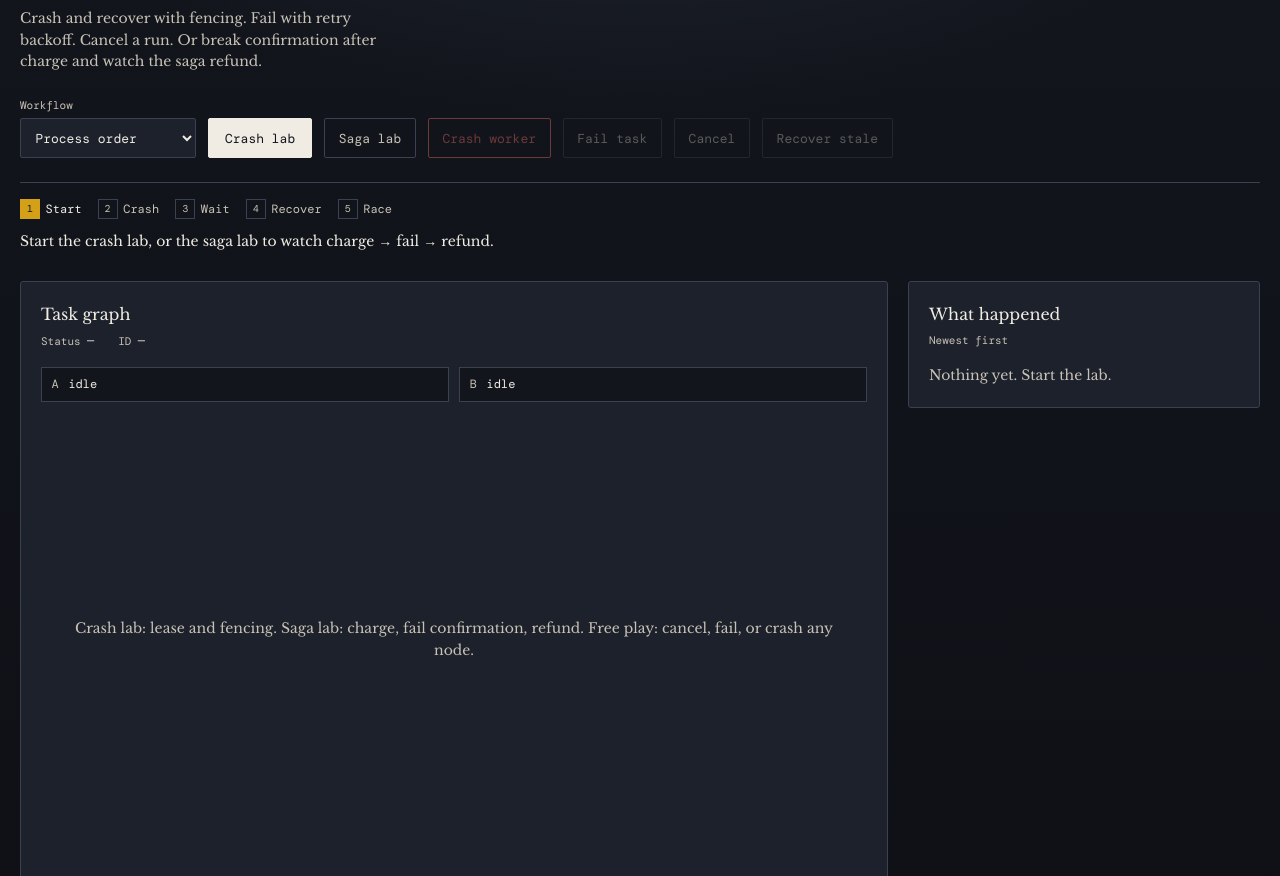
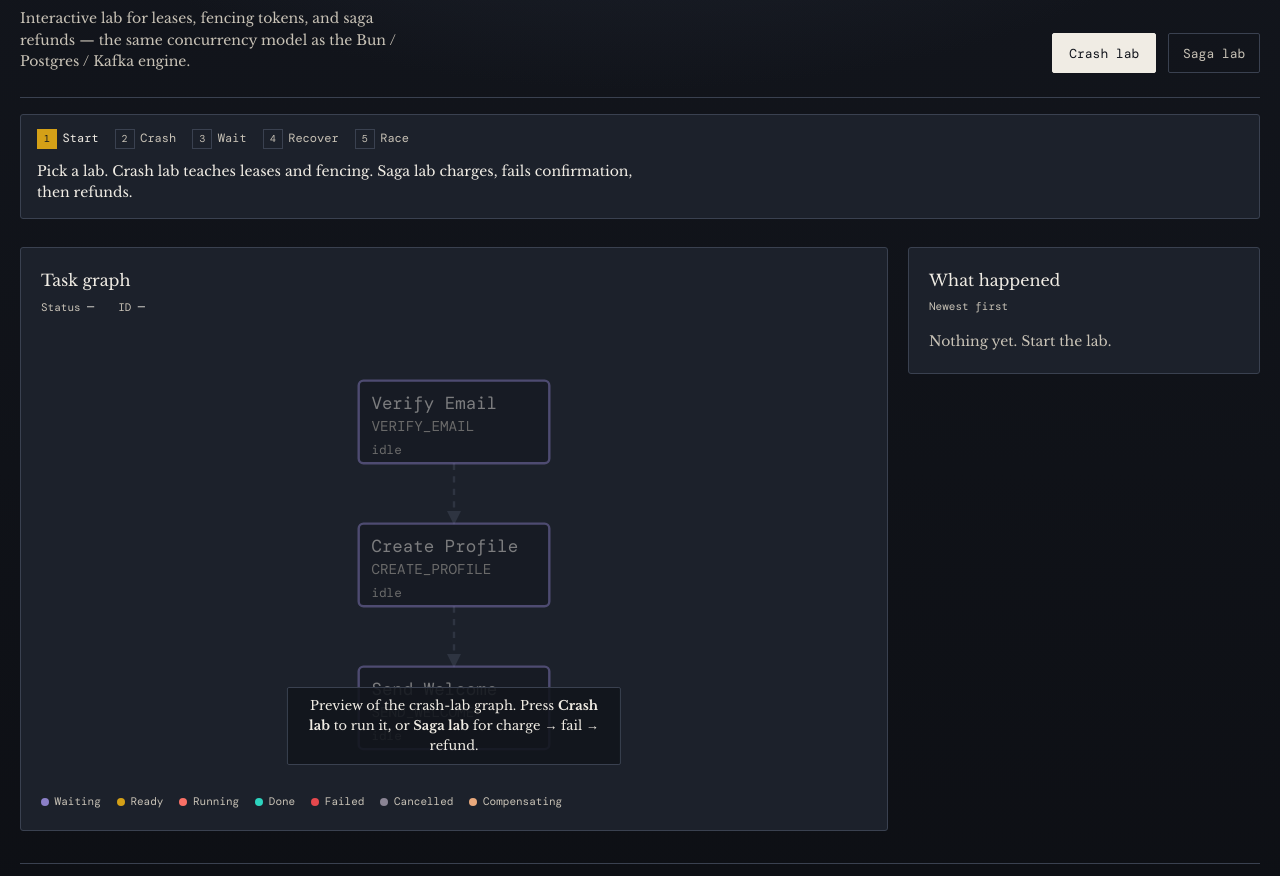
Before and after one commit to vinaybadgujar102/mini-temporal, a website: page engine/demo/index.html in a window 1280 px wide. Shown: the part 73-949 px from the top of the page. Drawn offline with nearby package versions, Linux system fonts and the light colour scheme.

Commit message:
update demo

```diff
--- a/engine/demo/app.js
+++ b/engine/demo/app.js
@@ -128,10 +128,10 @@ export const PRESETS = {
   },
 };
 
-const ACTIVITY_MS = 4200;
-const OUTBOX_MS = 400;
-const LEASE_MS = 5000;
-const HEARTBEAT_MS = 1200;
+const ACTIVITY_MS = 2800;
+const OUTBOX_MS = 280;
+const LEASE_MS = 3000;
+const HEARTBEAT_MS = 900;
 const PAYMENT_AMOUNT = 4999;
 const WAIT_SLICE = 80;
 
@@ -1318,32 +1318,49 @@ export function labPhase(engine, now = Date.now(), finishedLab = false) {
   if (engine.workflowStatus === "COMPLETED") return "lab-done";
   if (engine.dyingAttempt(now)) return "wait-lease";
   if (engine.staleAttempts().length) return "recover";
+  // After the teaching crash, stay on "watch" through the dual-claim retry
+  // (attemptCount is still 1 while the recovered task sits READY).
+  if (engine.labCrashUsed) return "watch";
   const verify = engine.tasks.get("verify");
   if (verify?.status === "RUNNING" && verify.attemptCount === 1) return "crash";
-  if ((verify?.attemptCount ?? 0) >= 2) return "watch";
   if (engine.tasks.size > 0) return "queued";
   return "start";
 }
 
 const NARRATION = {
-  idle: "Start the crash lab, or the saga lab to watch charge → fail → refund.",
+  idle: "Pick a lab. Crash lab teaches leases and fencing. Saga lab charges, fails confirmation, then refunds.",
   queued: "Verify Email is queued. Worker A will claim it.",
-  crash: "Verify Email will not finish by itself. Press Crash worker (or the pulsing node).",
-  "wait-lease": "Worker is dead. Recover is armed — it runs when the lease hits 0. Click it now to queue.",
-  recover: "Lease expired. Press Recover stale. A and B then race the retry.",
-  watch: "Retry is in flight. One consumer wins, the other skips. Rest of the graph runs to done.",
-  "lab-done": "Lab done. Run crash or saga again, or free-play any workflow.",
-  free: "Free play. Crash, fail, or cancel a running workflow. Fail a task after charge to see refund.",
+  crash: "Verify Email waits for you. Press Crash worker (or the pulsing node).",
+  "wait-lease": "Worker is dead. Press Recover stale now — it queues until the lease hits 0.",
+  recover: "Lease expired. Press Recover stale. Workers A and B race the retry.",
+  watch: "Race in flight. One worker wins the claim; the other skips. Graph finishes.",
+  "lab-done": "Lab done. Run crash or saga again, or free-play any workflow below.",
+  free: "Free play. Crash, fail, or cancel. Fail a task after charge to see refund.",
   "free-done": "Workflow finished. Start another, switch workflow, or run a lab again.",
   "free-failed": "Workflow failed. Compensations finished. Start another run.",
   "free-cancelled": "Workflow cancelled. Open tasks stopped; in-flight claims are fenced out.",
   "free-compensating": "Undoing completed work (refund). Workflow ends FAILED when done.",
-  "saga-run": "Charge and reserve run first. Confirmation will wait for both.",
-  "saga-wait-email": "Charge and reserve done. Confirmation is next — it will fail on purpose.",
-  "saga-fail": "Confirmation is running. Press Fail task (or wait — lab fails it for you).",
-  "saga-compensate": "Permanent failure. Saga refunds the charge, then workflow fails.",
+  "saga-run": "Charge and reserve run first. Confirmation waits for both.",
+  "saga-wait-email": "Charge and reserve done. Confirmation is next — it fails on purpose.",
+  "saga-fail": "Confirmation is running. Lab fails it for you (or press Fail task).",
+  "saga-compensate": "Permanent failure. Saga refunds the charge, then the workflow fails.",
   "saga-done": "Saga done. Payment refunded. Run again or try free play.",
 };
+
+const CRASH_BEATS = [
+  { id: "start", label: "Start" },
+  { id: "crash", label: "Crash" },
+  { id: "wait-lease", label: "Wait" },
+  { id: "recover", label: "Recover" },
+  { id: "watch", label: "Race" },
+];
+
+const SAGA_BEATS = [
+  { id: "run", label: "Charge" },
+  { id: "fail", label: "Fail" },
+  { id: "refund", label: "Refund" },
+  { id: "done", label: "Done" },
+];
 
 function beatForPhase(phase) {
   if (phase === "idle" || phase === "queued" || phase === "start") return "start";
@@ -1351,10 +1368,34 @@ function beatForPhase(phase) {
   if (phase === "wait-lease") return "wait-lease";
   if (phase === "recover") return "recover";
   if (phase === "watch" || phase === "lab-done") return "watch";
+  if (phase === "saga-run" || phase === "saga-wait-email") return "run";
+  if (phase === "saga-fail") return "fail";
+  if (phase === "saga-compensate") return "refund";
+  if (phase === "saga-done") return "done";
   return null;
 }
 
-const BEAT_ORDER = ["start", "crash", "wait-lease", "recover", "watch"];
+function beatsForPhase(phase, engine) {
+  if (engine?.runKind === "saga" || String(phase).startsWith("saga")) {
+    return SAGA_BEATS;
+  }
+  if (
+    engine?.runKind === "lab" ||
+    phase === "idle" ||
+    phase === "lab-done" ||
+    ["queued", "crash", "wait-lease", "recover", "watch", "start"].includes(phase)
+  ) {
+    return CRASH_BEATS;
+  }
+  return null;
+}
+
+const ACTION_PHASES = new Set([
+  "crash",
+  "wait-lease",
+  "recover",
+  "saga-fail",
+]);
 
 // --- UI ---
 
@@ -1379,6 +1420,7 @@ if (typeof document !== "undefined") {
   const dagSvg = $("#dag-svg");
   const dagNodes = $("#dag-nodes");
   const dagEdges = $("#dag-edges");
+  const attemptPanel = $("#attempt-panel");
   const attemptTable = $("#attempt-table");
   const attemptRows = $("#attempt-rows");
   const attemptEmpty = $("#attempt-empty");
@@ -1392,6 +1434,8 @@ if (typeof document !== "undefined") {
   const compEmpty = $("#comp-empty");
   const narration = $("#narration");
   const beats = $("#beats");
+  const guide = $(".guide");
+  const consumers = $("#consumers");
   const engineDetail = $("#engine-detail");
   const engineJson = $("#engine-json");
   const consumerA = $("#consumer-A");
@@ -1400,6 +1444,8 @@ if (typeof document !== "undefined") {
   /** @type {MiniTemporalEngine | null} */
   let engine = null;
   let labDone = false;
+  /** @type {string | null} */
+  let beatsKind = null;
 
   function renderMeta() {
     if (!engine) {
@@ -1415,10 +1461,17 @@ if (typeof document !== "undefined") {
   }
 
   function renderConsumers() {
-    const states = engine?.consumers ?? { A: "idle", B: "idle" };
+    const show = Boolean(engine) && engine.runKind !== "saga";
+    consumers.hidden = !show;
+    if (!show) return;
+
+    const states = engine.consumers;
     const phase = labPhase(engine, Date.now(), labDone);
     let stateB = states.B;
-    if (engine?.runKind === "lab" && (phase === "crash" || phase === "queued" || phase === "wait-lease")) {
+    if (
+      engine.runKind === "lab" &&
+      (phase === "crash" || phase === "queued" || phase === "wait-lease")
+    ) {
       stateB = "waiting for retry";
     }
     consumerA.querySelector(".consumer-state").textContent = states.A;
@@ -1434,24 +1487,40 @@ if (typeof document !== "undefined") {
   function renderGuide() {
     const phase = labPhase(engine, Date.now(), labDone);
     narration.textContent = NARRATION[phase] ?? NARRATION.idle;
+    guide.classList.toggle("needs-you", ACTION_PHASES.has(phase));
+
+    const beatList = beatsForPhase(phase, engine);
+    const showBeats =
+      Boolean(beatList) &&
+      !String(phase).startsWith("free") &&
+      (phase === "idle" ||
+        phase === "lab-done" ||
+        engine?.runKind === "lab" ||
+        engine?.runKind === "saga" ||
+        String(phase).startsWith("saga"));
+
+    beats.hidden = !showBeats;
+    if (!showBeats || !beatList) return;
+
+    const kind = beatList === SAGA_BEATS ? "saga" : "crash";
+    if (beatsKind !== kind) {
+      beatsKind = kind;
+      beats.innerHTML = "";
+      for (const beat of beatList) {
+        const li = document.createElement("li");
+        li.dataset.beat = beat.id;
+        li.textContent = beat.label;
+        beats.appendChild(li);
+      }
+    }
+
+    const order = beatList.map((b) => b.id);
     const currentBeat = beatForPhase(phase);
-    const inCrashLab =
-      engine?.runKind === "lab" &&
-      (engine.workflowStatus === "RUNNING" ||
-        engine.workflowStatus === "COMPLETED");
-    const showBeats =
-      (inCrashLab || (!labDone && !engine)) &&
-      !String(phase).startsWith("free") &&
-      !String(phase).startsWith("saga") &&
-      phase !== "lab-done";
-    beats.hidden = !showBeats;
-    if (!beats.hidden) {
-      const currentIdx = BEAT_ORDER.indexOf(currentBeat ?? "start");
+    const currentIdx = order.indexOf(currentBeat ?? order[0]);
     for (const li of beats.querySelectorAll("[data-beat]")) {
-        const idx = BEAT_ORDER.indexOf(li.dataset.beat);
+      const idx = order.indexOf(li.dataset.beat);
       li.classList.toggle("current", li.dataset.beat === currentBeat);
       li.classList.toggle("done", idx >= 0 && idx < currentIdx);
-      }
     }
   }
 
@@ -1502,7 +1571,12 @@ if (typeof document !== "undefined") {
   }
 
   function renderAttempts() {
-    if (!engine || engine.attempts.length === 0) {
+    if (!engine) {
+      attemptPanel.hidden = true;
+      return;
+    }
+    attemptPanel.hidden = false;
+    if (engine.attempts.length === 0) {
       attemptTable.hidden = true;
       attemptEmpty.hidden = false;
       return;
@@ -1593,17 +1667,21 @@ if (typeof document !== "undefined") {
     }
   }
 
+  function previewPreset() {
+    if (labDone) return PRESETS[presetSelect.value] ?? PRESETS.onboarding;
+    return PRESETS.onboarding;
+  }
+
   function renderDag() {
-    const preset = engine?.definition ?? PRESETS[presetSelect.value];
+    const preview = !engine;
+    const preset = engine?.definition ?? previewPreset();
     dagSvg.setAttribute("viewBox", preset.viewBox);
-
-    if (!engine) {
-      dagEmpty.hidden = false;
-      dagNodes.innerHTML = "";
-      dagEdges.innerHTML = "";
-      return;
-    }
-    dagEmpty.hidden = true;
+    dagEmpty.hidden = !preview;
+    if (preview) {
+      dagEmpty.innerHTML = labDone
+        ? "Pick a workflow, then <strong>Start workflow</strong>, or run a lab again."
+        : "Preview of the crash-lab graph. Press <strong>Crash lab</strong> to run it, or <strong>Saga lab</strong> for charge → fail → refund.";
+    }
 
     const layout = preset.layout;
     const nodeW = 120;
@@ -1614,10 +1692,11 @@ if (typeof document !== "undefined") {
       for (const dep of taskDef.dependsOn ?? []) {
         const from = layout[dep];
         const to = layout[taskDef.id];
-        const depTask = engine.tasks.get(dep);
+        const depTask = engine?.tasks.get(dep);
         const line = document.createElementNS("http://www.w3.org/2000/svg", "path");
         line.setAttribute("class", "dag-edge");
-        if (depTask?.status === "COMPLETED") line.classList.add("active");
+        if (preview) line.classList.add("waiting");
+        else if (depTask?.status === "COMPLETED") line.classList.add("active");
         else line.classList.add("waiting");
 
         const x1 = from.x + nodeW / 2;
@@ -1635,37 +1714,44 @@ if (typeof document !== "undefined") {
 
     dagNodes.innerHTML = "";
     for (const taskDef of preset.tasks) {
-      const task = engine.tasks.get(taskDef.id);
+      const task = engine?.tasks.get(taskDef.id);
       const pos = layout[taskDef.id];
       const g = document.createElementNS("http://www.w3.org/2000/svg", "g");
-      g.setAttribute("class", `dag-node ${task.status.toLowerCase()}`);
+      const statusName = preview ? "pending" : task.status.toLowerCase();
+      g.setAttribute(
+        "class",
+        `dag-node ${statusName}${preview ? " preview" : ""}`,
+      );
       g.setAttribute("transform", `translate(${pos.x}, ${pos.y})`);
-      g.dataset.key = task.key;
-      if (engine.canCrash(task.key)) g.classList.add("crashable");
+      if (task) g.dataset.key = task.key;
+      if (engine && engine.canCrash(task.key)) g.classList.add("crashable");
 
       const rect = document.createElementNS("http://www.w3.org/2000/svg", "rect");
       rect.setAttribute("width", String(nodeW));
       rect.setAttribute("height", String(nodeH));
       rect.setAttribute("rx", "3");
-      if (task.status === "RUNNING") rect.classList.add("pulse");
+      if (!preview && task.status === "RUNNING") rect.classList.add("pulse");
 
       const label = document.createElementNS("http://www.w3.org/2000/svg", "text");
       label.setAttribute("class", "dag-node-label");
       label.setAttribute("x", "8");
       label.setAttribute("y", "18");
-      label.textContent = task.name;
+      label.textContent = taskDef.name;
 
       const type = document.createElementNS("http://www.w3.org/2000/svg", "text");
       type.setAttribute("class", "dag-node-type");
       type.setAttribute("x", "8");
       type.setAttribute("y", "32");
-      type.textContent = task.type;
-
-      const attempt = engine.currentAttemptFor(task);
+      type.textContent = taskDef.type;
+
       const status = document.createElementNS("http://www.w3.org/2000/svg", "text");
       status.setAttribute("class", "dag-node-status");
       status.setAttribute("x", "8");
       status.setAttribute("y", "46");
+      if (preview) {
+        status.textContent = "idle";
+      } else {
+        const attempt = engine.currentAttemptFor(task);
         if (task.status === "RUNNING" && attempt) {
           if (engine.canCrash(task.key)) {
             status.textContent = "click to crash";
@@ -1678,15 +1764,21 @@ if (typeof document !== "undefined") {
         } else {
           status.textContent = task.status;
         }
+      }
 
       g.append(rect, label, type, status);
 
-      if (task.status === "RUNNING" && attempt) {
+      if (!preview && task.status === "RUNNING") {
+        const attempt = engine.currentAttemptFor(task);
+        if (attempt) {
           const frac = Math.max(
             0,
             Math.min(1, (attempt.leaseUntil - Date.now()) / engine.leaseMs),
           );
-        const bar = document.createElementNS("http://www.w3.org/2000/svg", "rect");
+          const bar = document.createElementNS(
+            "http://www.w3.org/2000/svg",
+            "rect",
+          );
           bar.setAttribute("class", "lease-bar");
           bar.setAttribute("x", "1");
           bar.setAttribute("y", String(nodeH - 4));
@@ -1694,6 +1786,7 @@ if (typeof document !== "undefined") {
           bar.setAttribute("height", "3");
           g.append(bar);
         }
+      }
 
       dagNodes.appendChild(g);
     }
@@ -1705,8 +1798,16 @@ if (typeof document !== "undefined") {
       (engine.workflowStatus === "RUNNING" ||
         engine.workflowStatus === "COMPENSATING");
     const idle = !active;
-
-    presetWrap.hidden = !labDone;
+    const kind = engine?.runKind;
+
+    if (
+      engine &&
+      ["COMPLETED", "FAILED", "CANCELLED"].includes(engine.workflowStatus)
+    ) {
+      labDone = true;
+    }
+
+    presetWrap.hidden = !labDone || active;
     presetSelect.disabled = active;
 
     startLabBtn.hidden = !idle;
@@ -1719,6 +1820,16 @@ if (typeof document !== "undefined") {
 
     startFreeBtn.hidden = !labDone || !idle;
     startFreeBtn.disabled = active;
+
+    const showCrash = Boolean(engine) && (kind === "lab" || kind === "free");
+    const showRecover = Boolean(engine) && (kind === "lab" || kind === "free");
+    const showFail = Boolean(engine) && (kind === "saga" || kind === "free");
+    const showCancel = Boolean(engine) && kind === "free";
+
+    crashBtn.hidden = !showCrash;
+    recoverBtn.hidden = !showRecover;
+    failBtn.hidden = !showFail;
+    cancelBtn.hidden = !showCancel;
 
     crashBtn.disabled = !engine || !engine.canCrash();
     crashBtn.classList.toggle(
@@ -1734,14 +1845,18 @@ if (typeof document !== "undefined") {
     );
 
     cancelBtn.disabled = !engine || engine.workflowStatus !== "RUNNING";
-    resetBtn.hidden = !engine;
+    resetBtn.hidden = !engine && !labDone;
+    resetBtn.textContent = engine ? "Start over" : "Reset";
 
     const dying = engine?.dyingAttempt();
     const stale = engine ? engine.staleAttempts().length > 0 : false;
     recoverBtn.disabled = !engine || !(stale || dying || engine.recoverQueued);
     recoverBtn.classList.toggle(
       "need-action",
-      stale || Boolean(engine?.recoverQueued),
+      Boolean(
+        engine &&
+          (stale || engine.recoverQueued || (dying && !engine.canCrash())),
+      ),
     );
     if (dying) {
       const ms = Math.max(0, dying.leaseUntil - Date.now());
@@ -1750,13 +1865,6 @@ if (typeof document !== "undefined") {
         : `Recover stale (${(ms / 1000).toFixed(1)}s)`;
     } else {
       recoverBtn.textContent = "Recover stale";
-    }
-
-    if (
-      engine &&
-      ["COMPLETED", "FAILED", "CANCELLED"].includes(engine.workflowStatus)
-    ) {
-      labDone = true;
     }
   }
 
@@ -1792,7 +1900,7 @@ if (typeof document !== "undefined") {
     return {
       dualClaim: true,
       runKind: "saga",
-      activityMs: 1600,
+      activityMs: 1200,
     };
   }
 
@@ -1846,6 +1954,9 @@ if (typeof document !== "undefined") {
   function resetDemo() {
     engine?.stop();
     engine = null;
+    labDone = false;
+    beatsKind = null;
+    presetSelect.value = "onboarding";
     renderAll();
   }
 
--- a/engine/demo/index.html
+++ b/engine/demo/index.html
@@ -18,8 +18,8 @@
         <div class="masthead-text">
           <h1>mini-temporal</h1>
           <p class="lede">
-            Crash and recover with fencing. Fail with retry backoff. Cancel a
-            run. Or break confirmation after charge and watch the saga refund.
+            Interactive lab for leases, fencing tokens, and saga refunds — the
+            same concurrency model as the Bun / Postgres / Kafka engine.
           </p>
         </div>
         <div class="controls">
@@ -59,16 +59,10 @@
       </header>
 
       <div class="guide">
-        <ol class="beats" id="beats" aria-label="Lab steps">
-          <li data-beat="start">Start</li>
-          <li data-beat="crash">Crash</li>
-          <li data-beat="wait-lease">Wait</li>
-          <li data-beat="recover">Recover</li>
-          <li data-beat="watch">Race</li>
-        </ol>
+        <ol class="beats" id="beats" aria-label="Lab steps"></ol>
         <p class="narration" id="narration" aria-live="polite">
-          Start the lab. Verify Email will run and wait until you crash its
-          worker.
+          Pick a lab. Crash lab teaches leases and fencing. Saga lab charges,
+          fails confirmation, then refunds.
         </p>
       </div>
 
@@ -88,13 +82,13 @@
             </dl>
           </div>
 
-          <div class="consumers" id="consumers" aria-label="Competing consumers">
+          <div class="consumers" id="consumers" aria-label="Competing consumers" hidden>
             <div class="consumer" id="consumer-A">
-              <span class="consumer-id">A</span>
+              <span class="consumer-id">Worker A</span>
               <span class="consumer-state">idle</span>
             </div>
             <div class="consumer" id="consumer-B">
-              <span class="consumer-id">B</span>
+              <span class="consumer-id">Worker B</span>
               <span class="consumer-state">idle</span>
             </div>
           </div>
@@ -123,20 +117,21 @@
               <g id="dag-nodes"></g>
             </svg>
             <p class="dag-empty" id="dag-empty">
-              Crash lab: lease and fencing. Saga lab: charge, fail confirmation,
-              refund. Free play: cancel, fail, or crash any node.
+              Preview of the crash-lab graph. Press <strong>Crash lab</strong> to
+              run it, or <strong>Saga lab</strong> for charge → fail → refund.
             </p>
           </div>
           <ul class="legend" aria-label="Task status legend">
-            <li><span class="dot pending"></span> Waiting on others</li>
+            <li><span class="dot pending"></span> Waiting</li>
             <li><span class="dot ready"></span> Ready</li>
             <li><span class="dot running"></span> Running</li>
             <li><span class="dot completed"></span> Done</li>
             <li><span class="dot failed"></span> Failed</li>
             <li><span class="dot cancelled"></span> Cancelled</li>
+            <li><span class="dot compensating"></span> Compensating</li>
           </ul>
 
-          <div class="subpanel">
+          <div class="subpanel" id="attempt-panel" hidden>
             <h3>Attempts</h3>
             <p class="panel-note">
               Each try has a worker, a lease, and a status.
--- a/engine/demo/styles.css
+++ b/engine/demo/styles.css
@@ -27,6 +27,12 @@
 *::before,
 *::after {
   box-sizing: border-box;
+}
+
+/* Author display rules (e.g. .preset-picker { display: flex }) beat the UA
+   [hidden] stylesheet. Keep hidden actually hidden. */
+[hidden] {
+  display: none !important;
 }
 
 html {
@@ -176,6 +182,15 @@ button {
 
 .guide {
   margin: -1.5rem 0 1.75rem;
+  padding: 0.85rem 1rem;
+  background: var(--ink-soft);
+  border: 1px solid var(--line);
+  border-radius: 3px;
+}
+
+.guide.needs-you {
+  border-color: var(--ready);
+  box-shadow: inset 3px 0 0 var(--ready);
 }
 
 .beats {
@@ -375,20 +390,33 @@ button:focus-visible {
 
 .dag-empty {
   position: absolute;
-  inset: 0;
-  display: flex;
-  align-items: center;
-  justify-content: center;
+  left: 50%;
+  bottom: 0.75rem;
+  transform: translateX(-50%);
   margin: 0;
-  padding: 1rem;
+  max-width: 36ch;
+  padding: 0.5rem 0.75rem;
   text-align: center;
-  font-size: 0.875rem;
-  color: var(--paper-dim);
+  font-size: 0.8125rem;
+  color: var(--paper);
+  background: color-mix(in srgb, var(--ink) 88%, transparent);
+  border: 1px solid var(--line);
+  border-radius: 2px;
   pointer-events: none;
 }
 
-.dag-empty[hidden] {
-  display: none;
+.dag-empty strong {
+  font-weight: 700;
+  color: var(--paper);
+}
+
+.dag-node.preview {
+  opacity: 0.45;
+}
+
+.dag-node.preview rect {
+  stroke: var(--line);
+  fill: var(--ink);
 }
 
 .dag-node {
@@ -532,6 +560,9 @@ button:focus-visible {
 }
 .dot.cancelled {
   background: var(--cancelled);
+}
+.dot.compensating {
+  background: var(--compensating);
 }
 
 .lease-bar {
```
Also changed, not shown: engine/demo/app.test.ts (+15 -0 lines). Lines whose indentation alone changed are shown as unchanged.
